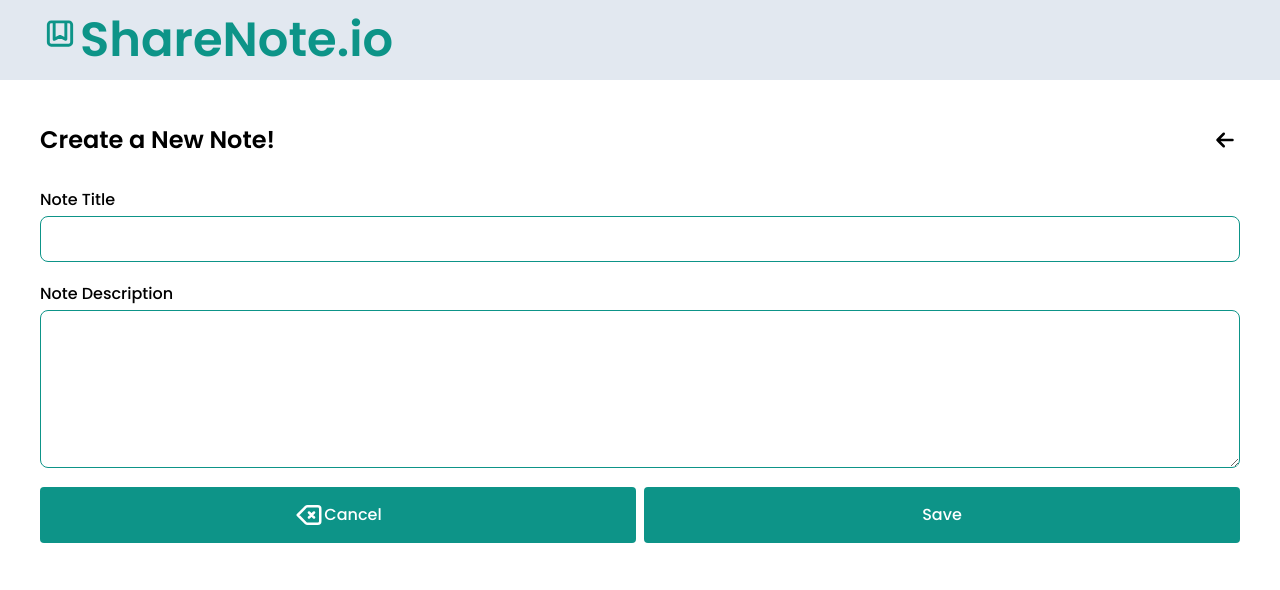
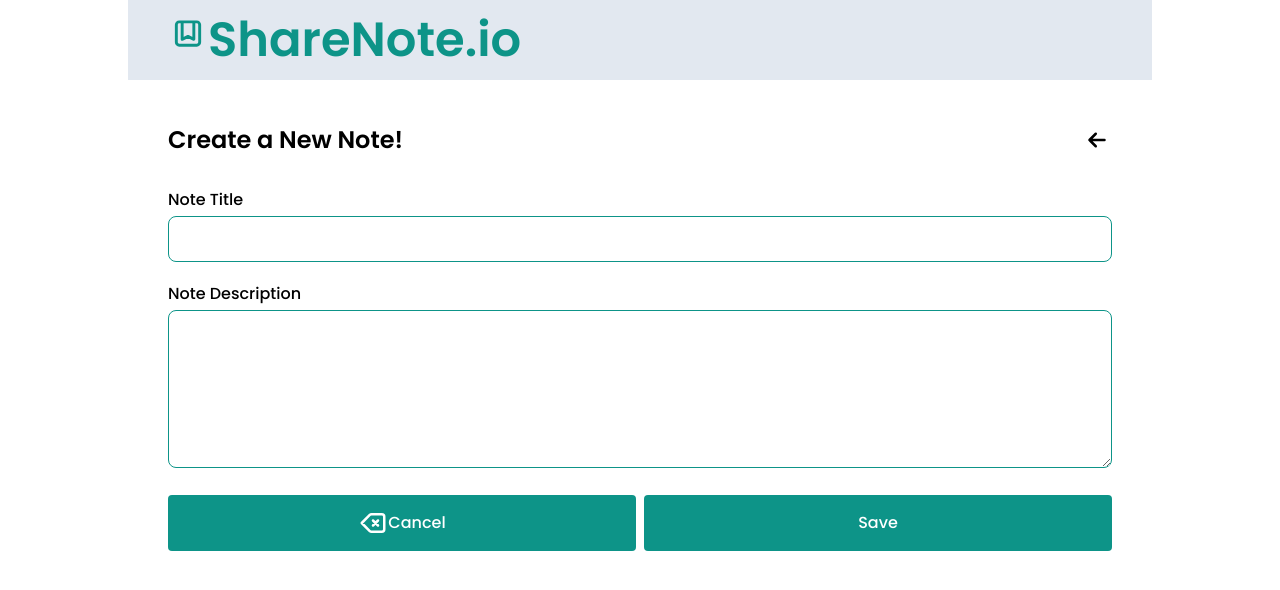
Before and after one commit to PhoePA/sharenote.io, a React (Vite) app: page /create in a window 1280 px wide. Shown: the top 590 px of the page. Built offline with nearby package versions, Linux system fonts and the light colour scheme.

Commit message:
Validation client formik

```diff
--- a/package.json
+++ b/package.json
@@ -11,9 +11,11 @@
   },
   "dependencies": {
     "@heroicons/react": "^1.0.6",
+    "formik": "^2.4.3",
     "react": "^18.2.0",
     "react-dom": "^18.2.0",
-    "react-router-dom": "^6.15.0"
+    "react-router-dom": "^6.15.0",
+    "yup": "^1.2.0"
   },
   "devDependencies": {
     "@types/react": "^18.2.15",
--- a/src/components/Note.jsx
+++ b/src/components/Note.jsx
@@ -13,7 +13,7 @@ const Note = () => {
         story between the best and strongest man for everyone and the mightiest
         anit-hero?
       </p>
-      <div className="flex justify-end gap-1">
+      <div className="flex justify-end gap-1 mt-2">
         <TrashIcon width={20} className=" text-red-500" />
         <Link to={"/edit/1"}>
           <PencilAltIcon width={20} className=" text-teal-600" />
--- a/src/components/NoteForm.jsx
+++ b/src/components/NoteForm.jsx
@@ -1,6 +1,47 @@
 import { BackspaceIcon, ArrowSmLeftIcon } from "@heroicons/react/outline";
 import { Link } from "react-router-dom";
+
+import { Formik, Field, Form } from "formik";
+import * as Yup from "yup";
+
+//custom error message
+import StyledErrorMessage from "./StyledErrorMessage";
+
 const NoteForm = ({ isCreate }) => {
+  const initialValues = {
+    title: "",
+    content: "",
+  };
+
+  const NoteFormSchema = Yup.object({
+    title: Yup.string()
+      .trim()
+      .min(3, "Title must have at least 3 characters!")
+      .max(20)
+      .required("Title is required!"),
+    content: Yup.string()
+      .trim()
+      .min(2, "Content must have at least 2 characters!")
+      .max(800)
+      .required("Content is required!"),
+  });
+
+  // validation from formik
+  // const validate = (values) => {
+  //   const errors = {};
+
+  //   if (values.title.trim().length < 10) {
+  //     errors.title = "Title must have 10 characters!";
+  //   }
+  //   if (values.content.trim().length < 10) {
+  //     errors.content = "Content must have 10 characters!";
+  //   }
+  //   return errors;
+  // };
+
+  const submitHandler = (values) => {
+    console.log(values);
+  };
   return (
     <section>
       <div className="flex items-center justify-between mb-7">
@@ -11,29 +52,42 @@ const NoteForm = ({ isCreate }) => {
           <ArrowSmLeftIcon width={30} height={40} />
         </Link>
       </div>
-      <form action="#">
+      <Formik
+        initialValues={initialValues}
+        validationSchema={NoteFormSchema}
+        onSubmit={submitHandler}
+      >
+        {({ errors, touched }) => (
+          <Form action="#">
             <div className="">
               <label htmlFor="title" className="font-medium block mb-1">
                 Note Title
               </label>
-          <input
+              <Field
                 type="text"
                 name="title"
                 id="title"
-            className="text-lg border border-teal-600 py-2 w-full rounded-lg mb-5"
+                className="text-lg border border-teal-600 p-2 w-full rounded-lg"
               />
+              {/* {errors.title && touched.title && <p>{errors.title}</p>} custom error message */}
+              {/* <ErrorMessage name="title" /> no need ErrorMessage if Yup is used*/}
+              <StyledErrorMessage name="title" />
             </div>
             <div className="">
-          <label htmlFor="description" className="font-medium block mb-1">
+              <label htmlFor="content" className="font-medium block mb-1">
                 Note Description
               </label>
-          <textarea
+              <Field
+                as="textarea"
                 type="text"
                 rows={5}
-            name="description"
-            id="description"
-            className="text-lg border border-teal-600 py-2 w-full rounded-lg mb-3 px-5"
+                name="content"
+                id="content"
+                className="text-lg border border-teal-600 p-2 w-full rounded-lg"
               />
+              {/* {errors.content && touched.content && <p>{errors.content}</p>} */}
+              {/* <ErrorMessage name="content" /> */}
+              <StyledErrorMessage name="content" />
             </div>
 
             <div className="flex gap-2">
@@ -52,7 +106,9 @@ const NoteForm = ({ isCreate }) => {
                 Save
               </button>
             </div>
-      </form>
+          </Form>
+        )}
+      </Formik>
     </section>
   );
 };
--- a/src/components/Plus.jsx
+++ b/src/components/Plus.jsx
@@ -5,7 +5,7 @@ const Plus = () => {
   return (
     <Link
       to={"/create"}
-      className=" bg-teal-600 p-2 text-white rounded-full w-50 h-50 fixed bottom-28 right-20"
+      className=" bg-teal-600 p-2 text-white rounded-full w-50 h-50 fixed bottom-10 right-20"
     >
       <PlusIcon width={30} height={30} />
     </Link>
--- /dev/null
+++ b/src/components/StyledErrorMessage.jsx
@@ -0,0 +1,11 @@
+import { ErrorMessage } from "formik";
+
+const StyledErrorMessage = ({ name }) => {
+  return (
+    <div className="text-red-600 font-medium font-mono mt-2 mb-5">
+      <ErrorMessage name={name} />
+    </div>
+  );
+};
+
+export default StyledErrorMessage;
--- a/src/layouts/Main.jsx
+++ b/src/layouts/Main.jsx
@@ -3,7 +3,7 @@ import { Outlet } from "react-router-dom";
 import Nav from "../components/Nav";
 const Main = () => {
   return (
-    <section>
+    <section className=" max-w-5xl mx-auto relative h-screen">
       <Nav />
       <Outlet />
     </section>
--- a/src/pages/Details.jsx
+++ b/src/pages/Details.jsx
@@ -13,7 +13,7 @@ const Details = () => {
         <h3 className=" text-3xl font-medium">
           Lorem ipsum dolor sit amet, consectetur adipisicing elit.
         </h3>
-        <p className=" text-base indent-10 text-justify">
+        <p className=" text-base indent-10 text-justify mt-2">
           What if the last line of the list is what I want to write but not what
           the reader wants to read and the expected moment of the peak to the
           story between the best and strongest man for everyone and the
--- a/src/pages/Index.jsx
+++ b/src/pages/Index.jsx
@@ -7,10 +7,7 @@ const Index = () => {
       <Note />
       <Note />
       <Note />
-      <Note />
-      <Note />
-      <Note />
-      <Note />
+
       <Plus />
     </section>
   );
```
Also changed, not shown: 1 other file (tests, documents, lock files or other folders). Lines whose indentation alone changed are shown as unchanged.
